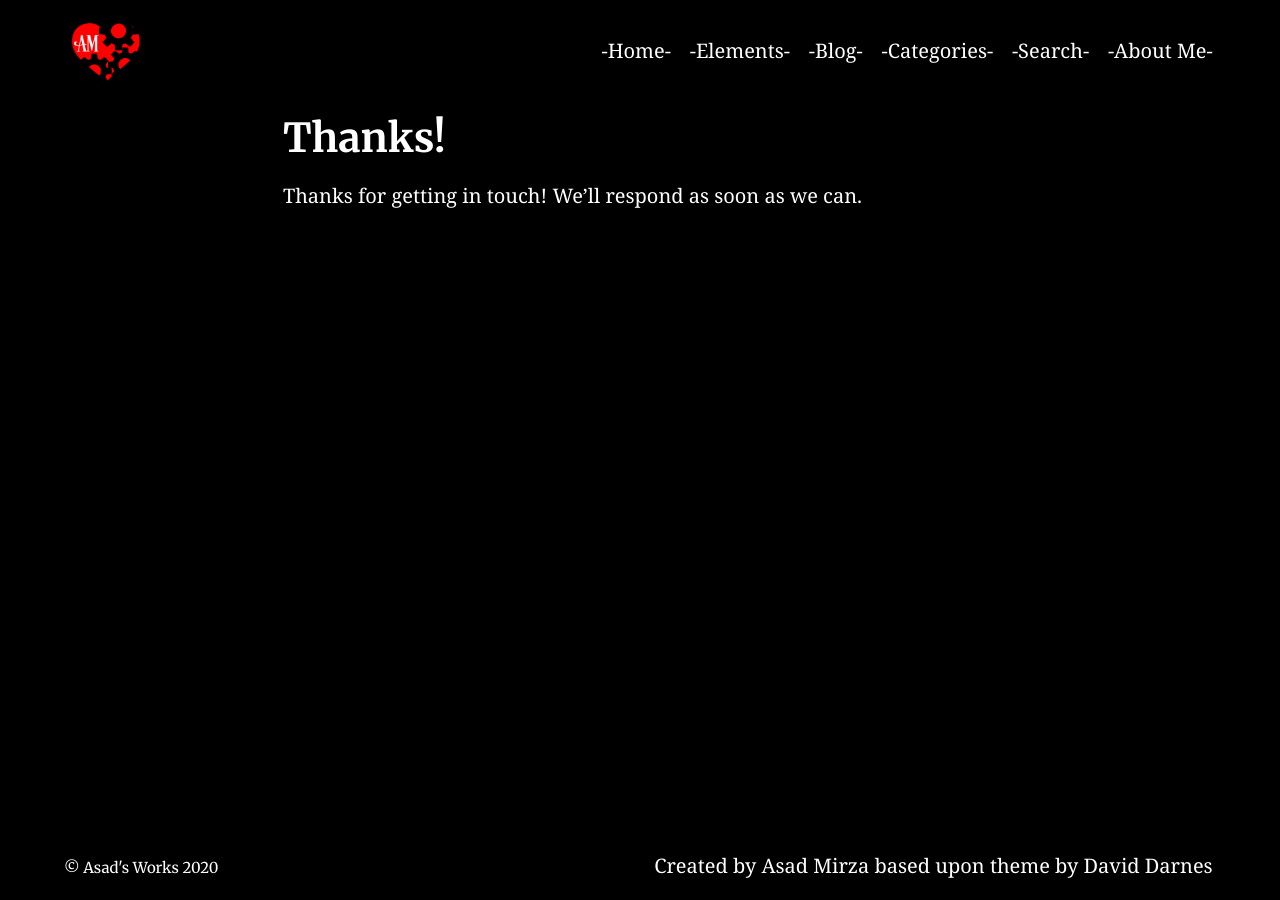
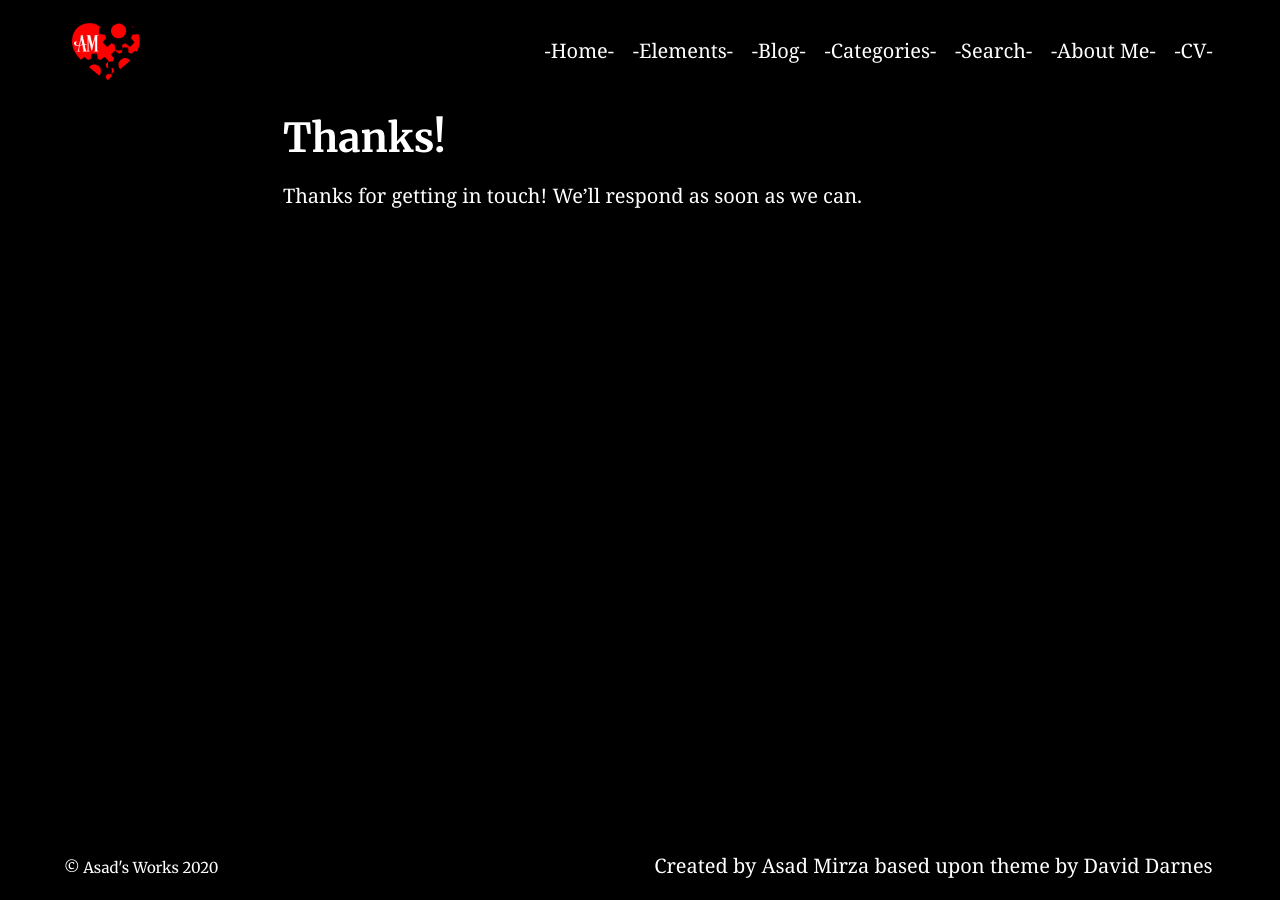
Before and after one commit to DThornz/Website, a Jekyll site: the page built from thanks.md, in a window 1280 px wide. Built offline with Jekyll 4.4.1, drawn with Linux system fonts in a browser that asks for light colours.

Commit message:
Added CV link

```diff
--- a/_config.yml
+++ b/_config.yml
@@ -139,6 +139,8 @@ navigation_header:
   url: /search/
 - title: -About Me-
   url: /about_me/
+- title: -CV-
+  url: https://dthornz.github.io/CV/
 
 navigation_footer:
 - title: Created by Asad Mirza based upon theme by David Darnes
```
